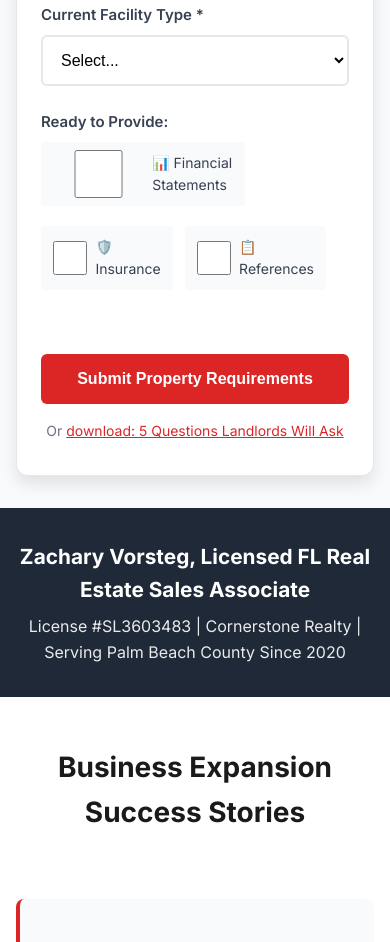
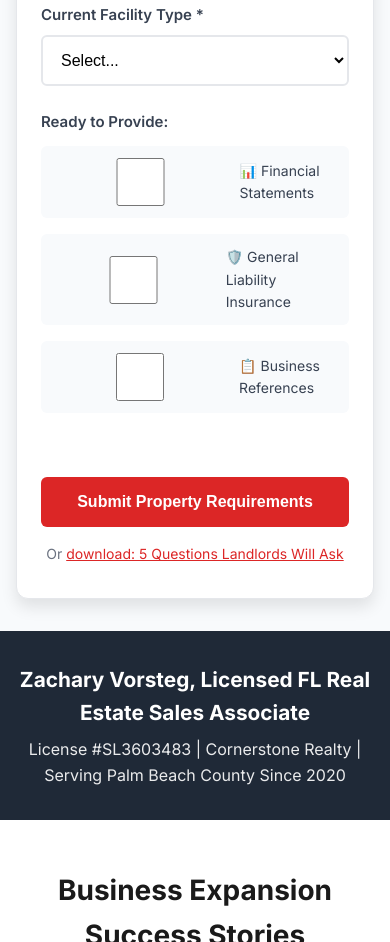
Before and after one commit to ZacharyVorsteg/contractor-warehouses-site, a plain HTML site: page index.html in a window 390 px wide. Shown: the part 1956-2898 px from the top of the page. Drawn offline with Linux system fonts and the light colour scheme.

Commit message:
FIX: Checkbox Alignment and Layout Issues
🔧 FIXED CHECKBOX OFFSET PROBLEM:
- Changed from flex layout to grid layout (display: grid; grid-template-columns: 1fr)
- Eliminated awkward wrapping and misalignment issues
- Added margin: 0 to checkbox inputs to remove browser defaults
- Wrapped text in <span> tags for better control

✅ PROPER CHECKBOX ALIGNMENT:
- Consistent vertical stacking with 0.5rem gaps
- Each checkbox in its own row for perfect alignment
- 0.75rem gap between checkbox and text for readability
- Proper padding (0.75rem) on each checkbox container

🎨 VISUAL CONSISTENCY:
- All checkboxes now properly aligned in vertical column
- Consistent background styling (#f8fafc) for each option
- 6px border radius for modern appearance
- Proper cursor pointer on entire clickable area

📱 MOBILE OPTIMIZATION:
- Grid layout works perfectly on mobile
- No wrapping issues or misalignment
- Touch-friendly clickable areas
- Consistent spacing across all devices

Result: Clean, properly aligned checkbox section that looks professional and functions correctly on all devices.

```diff
--- a/index.html
+++ b/index.html
@@ -846,18 +846,18 @@
 
                     <div class="form-group">
                         <label>Ready to Provide:</label>
-                        <div style="display: flex; flex-wrap: wrap; gap: 0.75rem; margin-top: 0.5rem;">
-                            <label style="display: flex; align-items: center; gap: 0.5rem; font-weight: 400; font-size: 14px; cursor: pointer; background: #f8fafc; padding: 0.5rem 0.75rem; border-radius: 4px;">
-                                <input type="checkbox" id="financial" name="docs" value="financial">
-                                📊 Financial Statements
+                        <div style="display: grid; grid-template-columns: 1fr; gap: 0.5rem; margin-top: 0.75rem;">
+                            <label style="display: flex; align-items: center; gap: 0.75rem; font-weight: 400; font-size: 14px; cursor: pointer; padding: 0.75rem; background: #f8fafc; border-radius: 6px;">
+                                <input type="checkbox" id="financial" name="docs" value="financial" style="margin: 0;">
+                                <span>📊 Financial Statements</span>
                             </label>
-                            <label style="display: flex; align-items: center; gap: 0.5rem; font-weight: 400; font-size: 14px; cursor: pointer; background: #f8fafc; padding: 0.5rem 0.75rem; border-radius: 4px;">
-                                <input type="checkbox" id="insurance" name="docs" value="insurance">
-                                🛡️ Insurance
+                            <label style="display: flex; align-items: center; gap: 0.75rem; font-weight: 400; font-size: 14px; cursor: pointer; padding: 0.75rem; background: #f8fafc; border-radius: 6px;">
+                                <input type="checkbox" id="insurance" name="docs" value="insurance" style="margin: 0;">
+                                <span>🛡️ General Liability Insurance</span>
                             </label>
-                            <label style="display: flex; align-items: center; gap: 0.5rem; font-weight: 400; font-size: 14px; cursor: pointer; background: #f8fafc; padding: 0.5rem 0.75rem; border-radius: 4px;">
-                                <input type="checkbox" id="references" name="docs" value="references">
-                                📋 References
+                            <label style="display: flex; align-items: center; gap: 0.75rem; font-weight: 400; font-size: 14px; cursor: pointer; padding: 0.75rem; background: #f8fafc; border-radius: 6px;">
+                                <input type="checkbox" id="references" name="docs" value="references" style="margin: 0;">
+                                <span>📋 Business References</span>
                             </label>
                         </div>
                     </div>
```
